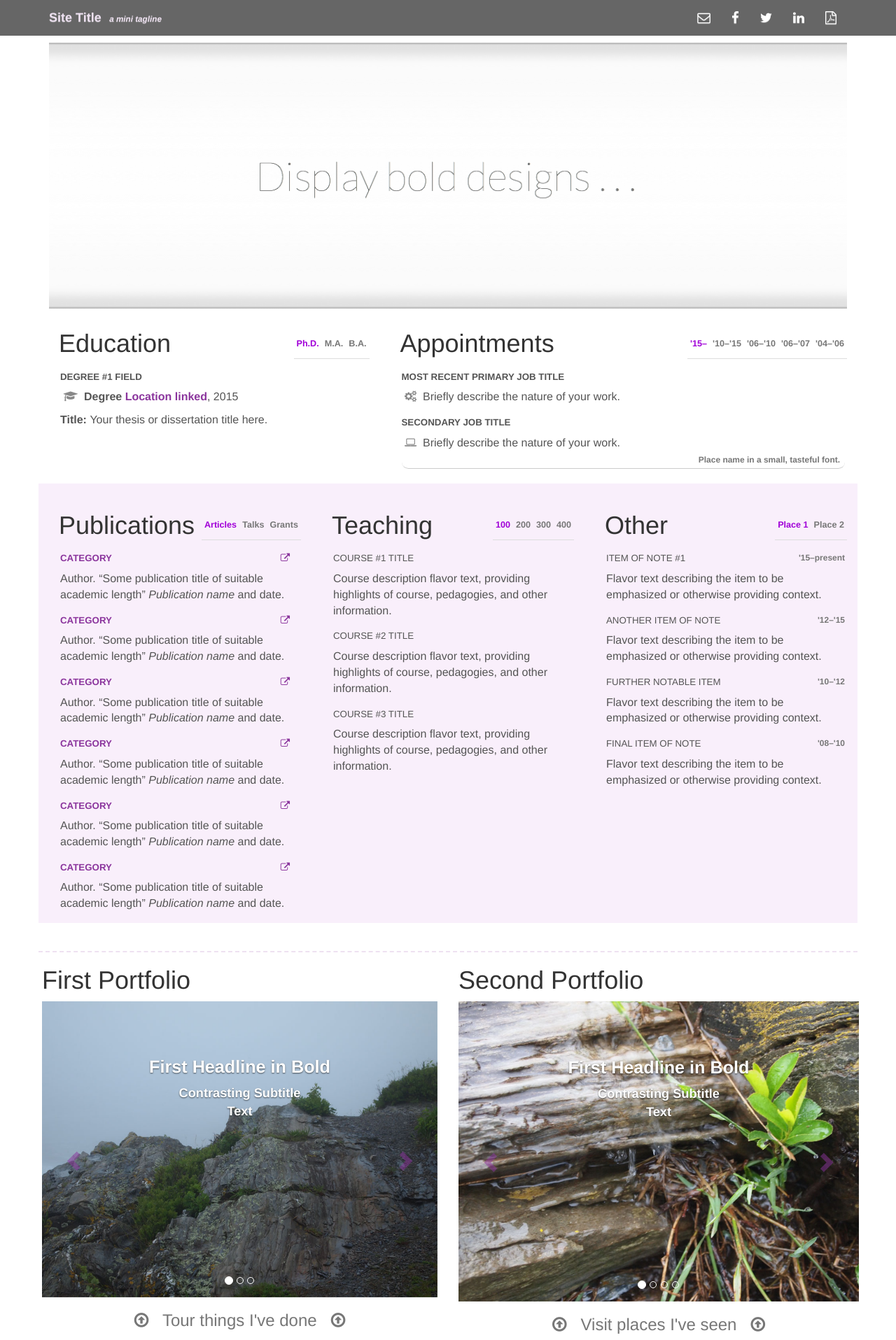
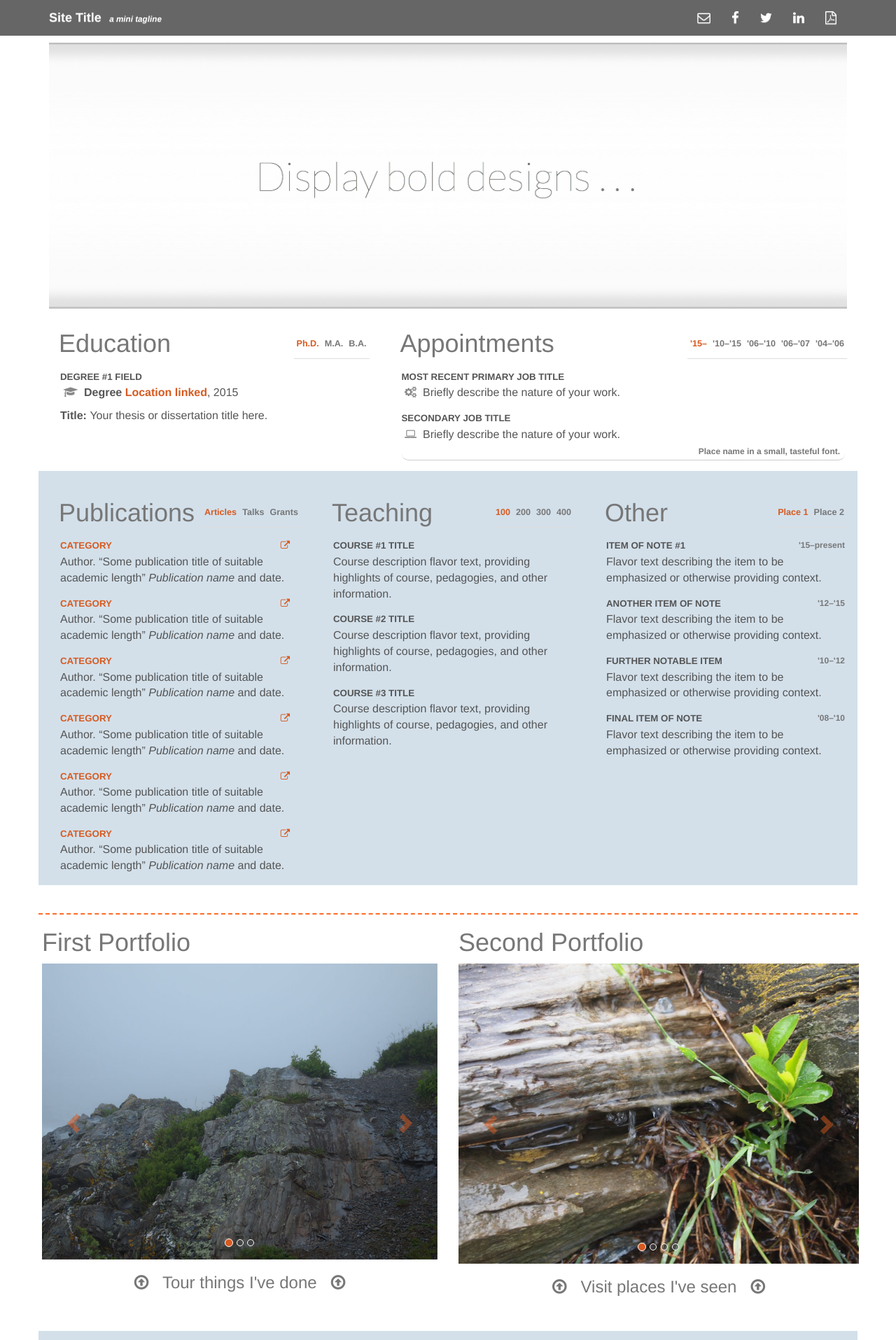
Before and after one commit to ericyork/bit-whisper, a PHP site: page / in a window 1280 px wide. Shown: the top 1915 px of the page at 70% size. Run offline with PHP 8.4, Linux system fonts and the light colour scheme; some libraries are stand-ins or nearby versions.

Commit message:
colors updated
as it says

```diff
--- a/css/style.css
+++ b/css/style.css
@@ -5,30 +5,32 @@
 /*-- A100D8 brightest purple---*/
 /*-- 8B359D bright purple--*/
 /*-- EEE1F1 very light purple--*/
-/*-- D09DDB medium purple--*/
-/*-- A100D8  purple---*/
-/*-- 8B359D  purple--*/
-/*-- EEE1F1  purple--*/
-/*-- D09DDB  purple--*/
+/*-- --*/
+/*-- D3E0EA very light blue --*/
+/*-- 1B619B deep blue---*/
+/*-- ACCBE0 light blue--*/
+/*-- D75A20 orange--*/
+/*-- FF6B26 bright orange
+/*-- 7F3513 orange-brown--*/
 
 a:link {
 	text-decoration: none !important;
-	color: #8B359D;
+	color: #D75A20;
 	font-weight: 600;
 }
 
 a:visited {
-	color: #9379A0;
+	color: #7F3513;
 }
 
 a:hover {
-	color: #A100D8;
+	color: #FF6B26;
 }
 
 a:focus {
 	outline-color: transparent;
     text-decoration: none;
-    color: #A100D8;
+    color: #D75A20;
 }
 
 h1 a, h2 a, h3 a {
@@ -55,7 +57,7 @@ ol, ul {
 	line-height: 1.8em;
 }
 
-body {
+body !important {
 	/*font-family: TeXGyreHeros, FreeSans, "Nimbus Sans L", "Liberation Sans", Arimo, Helvetica, Verdana, sans-serif;*/
 	font-family: TeXGyreHeros, FreeSans, "Nimbus Sans L", "Liberation Sans", Lato, Helvetica, Verdana, sans-serif;
 	background: #FFF;
@@ -63,12 +65,12 @@ body {
 }
 
 body {
-  overflow-x: hidden; /* Prevent scroll on narrow devices */
+  overflow-x: hidden !important; /* Prevent scroll on narrow devices */
 }
 
 
 body {
-	color: #555;
+	color: #555 !important;
 }
 
 body {
@@ -90,7 +92,7 @@ body {
 
 #port {
 	margin-top: 40px;
-	border-top: 2px dashed #EEE1F1;
+	border-top: 2px dashed #FF6B26;
 }
 
 #docs {
@@ -100,7 +102,7 @@ body {
 
 .gray {
 	/*background-color: #EEE1F1;*/
-	background-color: #F9EFFB;
+	background-color: #D3E0EA;
 	padding-top: 20px;
 	padding-bottom: 5px;
 }
@@ -247,12 +249,12 @@ p.pull-right.visible-xs {
 
 a.navbar-brand:link {
 	text-decoration: none !important;
-	color: #EEE1F1;
+	color: #FAFAFA;
 	font-weight: 600;
 }
 
 a.navbar-brand:visited {
-	color: #EEE1F1;
+	color: #FAFAFA;
 }
 
 a.navbar-brand:hover {
@@ -323,7 +325,7 @@ ul.nav > li > a:focus {
 }
 
 .carousel-indicators .active {
-  background-color: #A100D8;
+  background-color: #D75A20;
 }
 
 #carousel2, #carousel3 {
@@ -467,13 +469,13 @@ div.tab-pane > div {
 
 ul.nav-tabs > li.active > a {
 	background: transparent;
-	color: #A100D8 !important;
+	color: #D75A20 !important;
 	border: 1px solid transparent;
 	/*border-bottom: 2px solid #A100D8 !important;*/
 }
 
 div#port > div > div > ul.nav-tabs > li.active > a {
-	color: #A100D8 !important;
+	color: #D75A20 !important;
 	border: 2px solid transparent;
 	/*border-bottom: 2px solid #A100D8 !important;*/
 }
--- a/index.html
+++ b/index.html
@@ -8,7 +8,6 @@
 		<meta name="description" content="Professional Website">
 		<meta name="author" content="your name">
 		<link href='https://fonts.googleapis.com/css?family=Lato:300,400' rel='stylesheet' type='text/css'>
-		<link href="css/style.css" rel="stylesheet" media="screen">
 		<!-- Latest compiled and minified CSS -->
 		<link rel="stylesheet" href="https://maxcdn.bootstrapcdn.com/bootstrap/3.3.5/css/bootstrap.min.css" integrity="sha512-dTfge/zgoMYpP7QbHy4gWMEGsbsdZeCXz7irItjcC3sPUFtf0kuFbDz/ixG7ArTxmDjLXDmezHubeNikyKGVyQ==" crossorigin="anonymous">
 		<!-- Optional theme -->
@@ -18,6 +17,7 @@
 		<script src='http://ajax.googleapis.com/ajax/libs/jquery/1.11.2/jquery.min.js'></script>
 		<link rel="stylesheet" href="//ajax.googleapis.com/ajax/libs/jqueryui/1.11.2/themes/smoothness/jquery-ui.css" />
 		<script src="//ajax.googleapis.com/ajax/libs/jqueryui/1.11.2/jquery-ui.min.js"></script>
+		<link href="css/style.css" rel="stylesheet" media="screen">
 		<link rel="stylesheet" href="https://maxcdn.bootstrapcdn.com/font-awesome/4.4.0/css/font-awesome.min.css">
 		<!-- HTML5 shim and Respond.js IE8 support of HTML5 elements and media queries -->
 		<!--[if lt IE 9]>
```
Also changed, not shown: other parts of css/style.css (+15 -15 lines).
